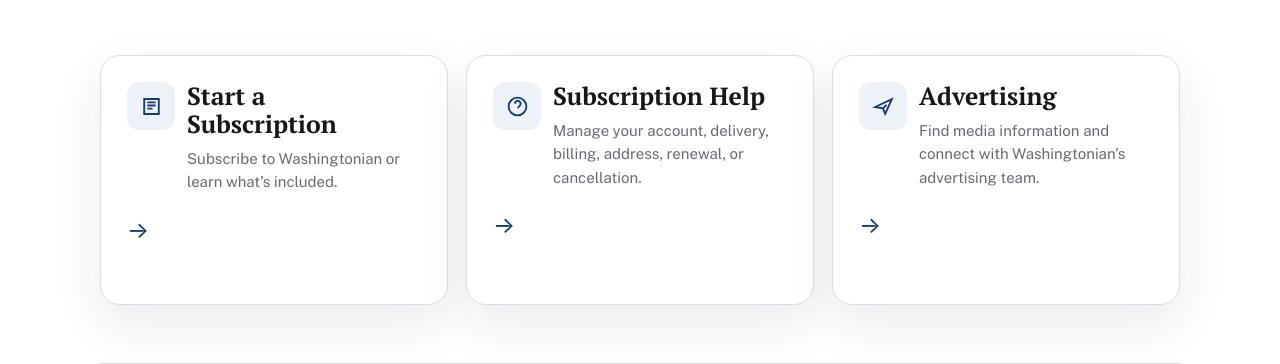
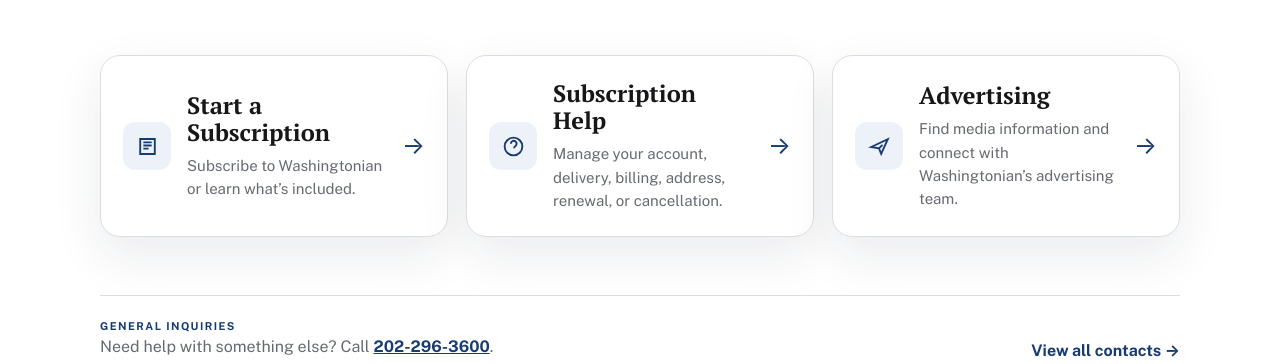
Before and after one commit to jacobraim/customer-service-, a plain HTML site: page index.html in a window 1280 px wide. Shown: the part 436-800 px from the top of the page. Drawn offline with nearby package versions, Linux system fonts and the light colour scheme.

Commit message:
Update styles.css

```diff
--- a/styles.css
+++ b/styles.css
@@ -129,16 +129,17 @@
 
 .primary-grid { display: grid; grid-template-columns: repeat(3, 1fr); gap: 18px; }
 .service-card {
-  min-height: 250px;
-  padding: 26px;
+  min-height: 174px;
+  padding: 24px 22px;
   border: 1px solid var(--line);
   border-radius: var(--radius-lg);
   background: var(--paper);
   box-shadow: var(--shadow);
   display: grid;
-  grid-template-columns: 1fr auto;
-  grid-template-rows: auto 1fr;
-  gap: 22px 12px;
+  grid-template-columns: 48px minmax(0, 1fr) auto;
+  grid-template-rows: 1fr;
+  align-items: center;
+  gap: 16px;
   text-align: left;
   cursor: pointer;
   transition: transform .18s ease, border-color .18s ease, box-shadow .18s ease;
@@ -158,10 +159,10 @@
   color: var(--navy);
 }
 .card-icon svg { width: 25px; height: 25px; }
-.card-body { align-self: end; }
-.card-title { display: block; font-family: "PT Serif", Georgia, serif; font-weight: 700; font-size: 1.55rem; line-height: 1.12; }
+.card-body { align-self: center; min-width: 0; }
+.card-title { display: block; font-family: "PT Serif", Georgia, serif; font-weight: 700; font-size: 1.48rem; line-height: 1.12; }
 .card-copy { display: block; margin-top: 9px; color: var(--muted); line-height: 1.55; font-size: .94rem; }
-.card-arrow { font-size: 1.45rem; color: var(--navy); }
+.card-arrow { align-self: center; display: block; color: var(--navy); font-size: 1.5rem; line-height: 1; transform: translateY(-1px); }
 
 .quick-contact {
   border-top: 1px solid var(--line);
@@ -326,8 +327,7 @@
 
 @media (max-width: 900px) {
   .primary-grid { grid-template-columns: 1fr; }
-  .service-card { min-height: 160px; grid-template-columns: auto 1fr auto; grid-template-rows: 1fr; align-items: center; }
-  .card-body { align-self: center; }
+  .service-card { min-height: 150px; }
   .channel-grid { grid-template-columns: 1fr 1fr; }
   .channel { border-bottom: 1px solid var(--line); }
   .channel:nth-child(2n) { border-right: 0; }
```
